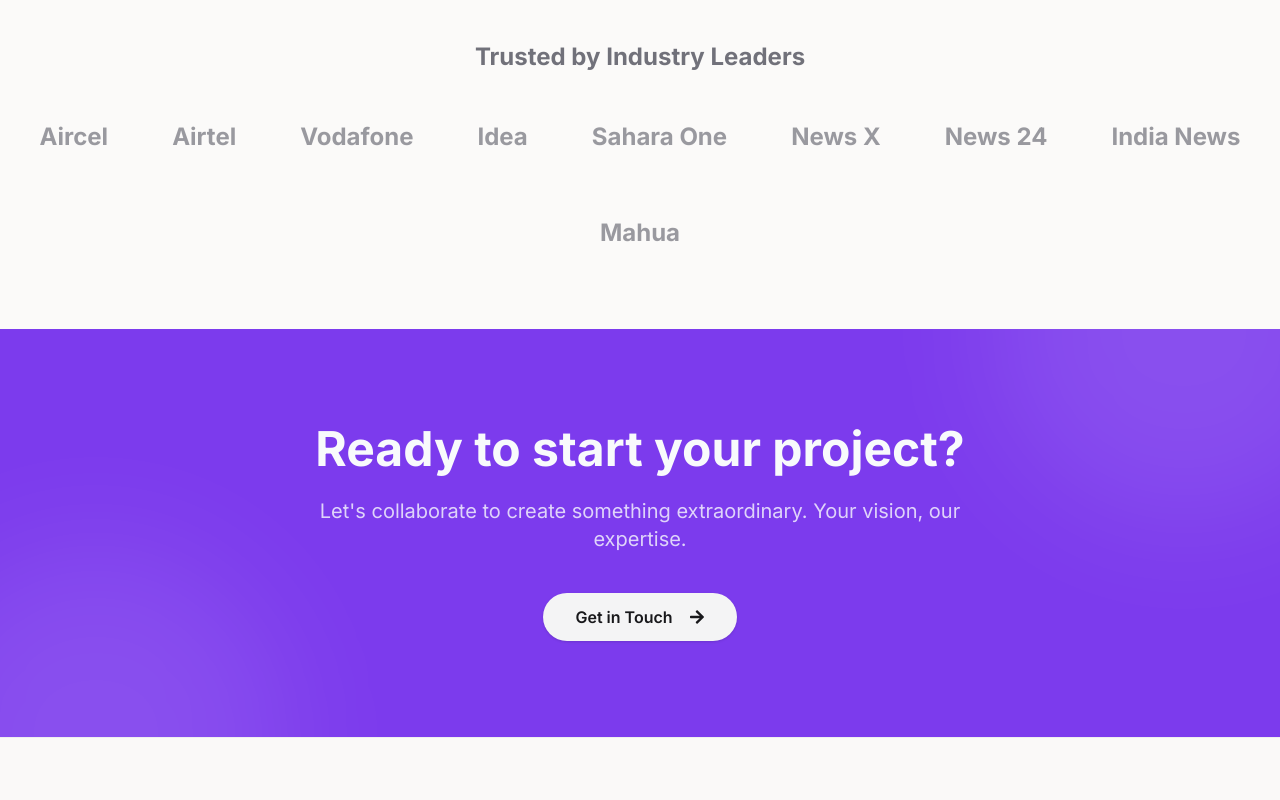
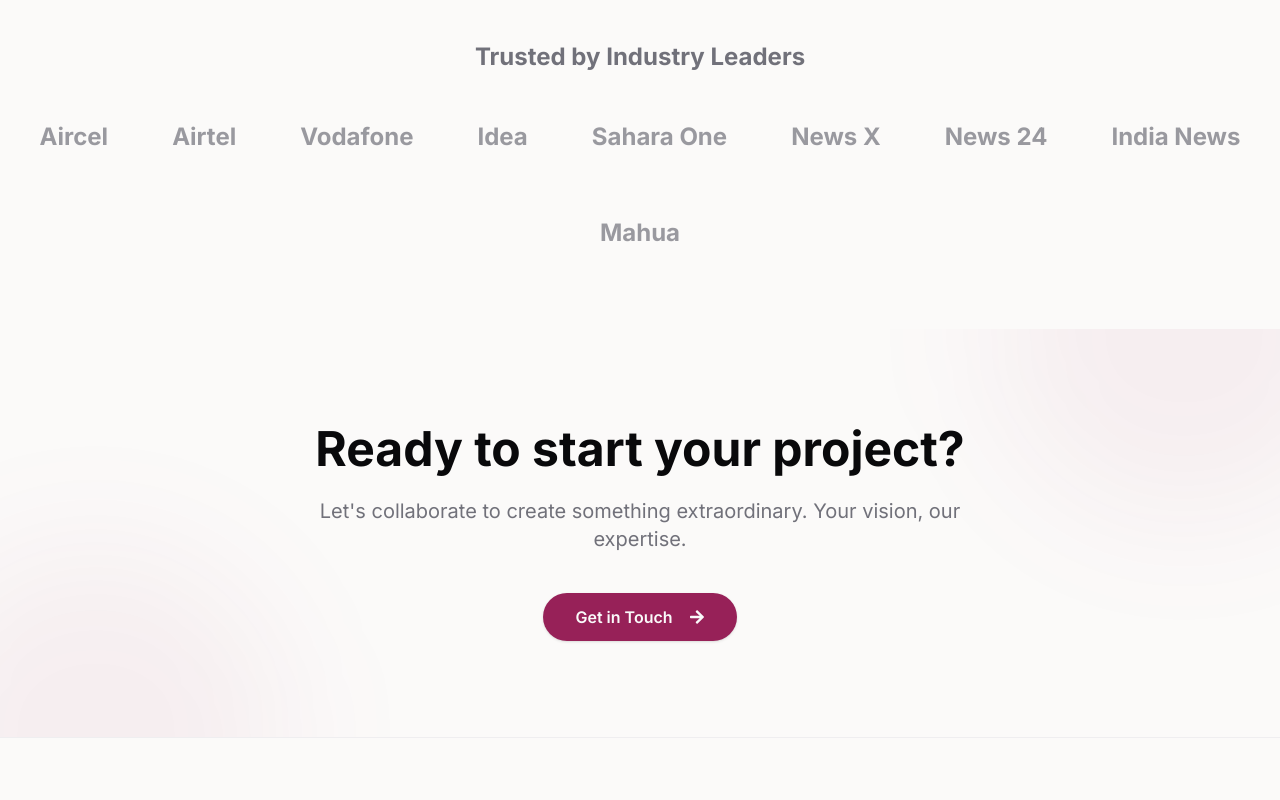
Before and after one commit to karma1505/360dms, a Next.js app: page /portfolio in a window 1280 px wide. Shown: the part 2120-2920 px from the top of the page. Built offline with nearby package versions, Linux system fonts and the light colour scheme.

Commit message:
color scheme change

```diff
--- a/app/globals.css
+++ b/app/globals.css
@@ -16,12 +16,12 @@
   --popover: 0 0% 100%;
   --popover-foreground: 240 10% 3.9%;
 
-  --primary: 262 83% 58%;
-  /* A rich modern purple/indigo */
-  --primary-foreground: 210 40% 98%;
+  --primary: 332 64% 36%;
+  /* Wine Red */
+  --primary-foreground: 0 0% 98%;
 
-  --secondary: 240 4.8% 95.9%;
-  --secondary-foreground: 240 5.9% 10%;
+  --secondary: #972159;
+  --secondary-foreground: 0 0% 98%;
 
   --muted: 240 4.8% 95.9%;
   --muted-foreground: 240 3.8% 46.1%;
@@ -34,7 +34,7 @@
 
   --border: 240 5.9% 90%;
   --input: 240 5.9% 90%;
-  --ring: 262 83% 58%;
+  --ring: 332 64% 36%;
 
   --radius: 0.75rem;
 }
@@ -52,7 +52,8 @@
   --popover: 0 0% 10.2%;
   --popover-foreground: 0 0% 98%;
 
-  --primary: 263 70% 50%;
+  --primary: 332 64% 36%;
+  /* Wine Red */
   /* Slightly brighter purple for dark mode contrast */
   --primary-foreground: 0 0% 98%;
 
@@ -70,7 +71,7 @@
 
   --border: 0 0% 20%;
   --input: 0 0% 14.9%;
-  --ring: 263 70% 50%;
+  --ring: 332 64% 36%;
 }
 
 @theme inline {
--- a/app/portfolio/page.tsx
+++ b/app/portfolio/page.tsx
@@ -133,13 +133,13 @@
             </section>
 
             {/* CTA Section */}
-            <section className="py-24 bg-primary text-primary-foreground relative overflow-hidden">
+            <section className="py-24 bg-background text-foreground relative overflow-hidden">
                 <div className="container px-4 md:px-6 mx-auto text-center relative z-10">
                     <h2 className="text-3xl md:text-5xl font-bold mb-6">Ready to start your project?</h2>
-                    <p className="text-primary-foreground/80 text-lg md:text-xl max-w-2xl mx-auto mb-10">
+                    <p className="text-muted-foreground text-lg md:text-xl max-w-2xl mx-auto mb-10">
                         Let's collaborate to create something extraordinary. Your vision, our expertise.
                     </p>
-                    <Button size="lg" variant="secondary" className="rounded-full h-12 px-8 text-base font-semibold" asChild>
+                    <Button size="lg" className="rounded-full h-12 px-8 text-base font-semibold" asChild>
                         <Link href="/contact">
                             Get in Touch <FaArrowRight className="ml-2" />
                         </Link>
@@ -147,8 +147,9 @@
                 </div>
 
                 {/* Background Decor for CTA */}
-                <div className="absolute top-0 right-0 -translate-y-1/2 translate-x-1/4 w-96 h-96 bg-white/10 rounded-full blur-3xl"></div>
-                <div className="absolute bottom-0 left-0 translate-y-1/2 -translate-x-1/4 w-96 h-96 bg-white/10 rounded-full blur-3xl"></div>
+                {/* Background Decor for CTA */}
+                <div className="absolute top-0 right-0 -translate-y-1/2 translate-x-1/4 w-96 h-96 bg-primary/5 rounded-full blur-3xl"></div>
+                <div className="absolute bottom-0 left-0 translate-y-1/2 -translate-x-1/4 w-96 h-96 bg-primary/5 rounded-full blur-3xl"></div>
             </section>
         </main>
     );
--- a/components/ui/card-hover-effect.tsx
+++ b/components/ui/card-hover-effect.tsx
@@ -35,7 +35,7 @@
                     <AnimatePresence>
                         {hoveredIndex === idx && (
                             <motion.span
-                                className="absolute inset-0 h-full w-full bg-primary block  rounded-3xl"
+                                className="absolute inset-0 h-full w-full bg-gradient-to-br from-primary to-[#FFD700] block  rounded-3xl"
                                 layoutId="hoverBackground"
                                 initial={{ opacity: 0 }}
                                 animate={{
```
